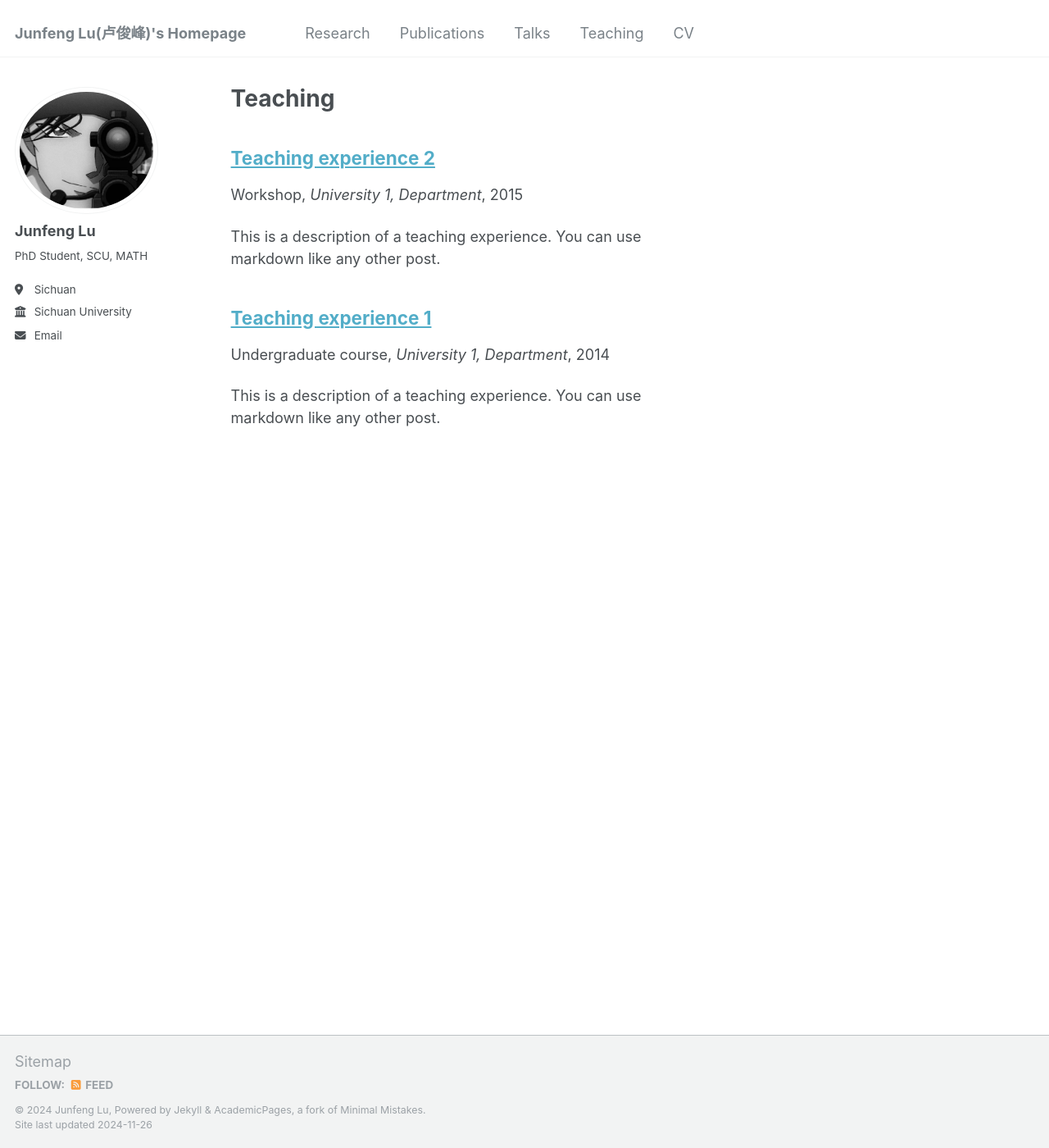
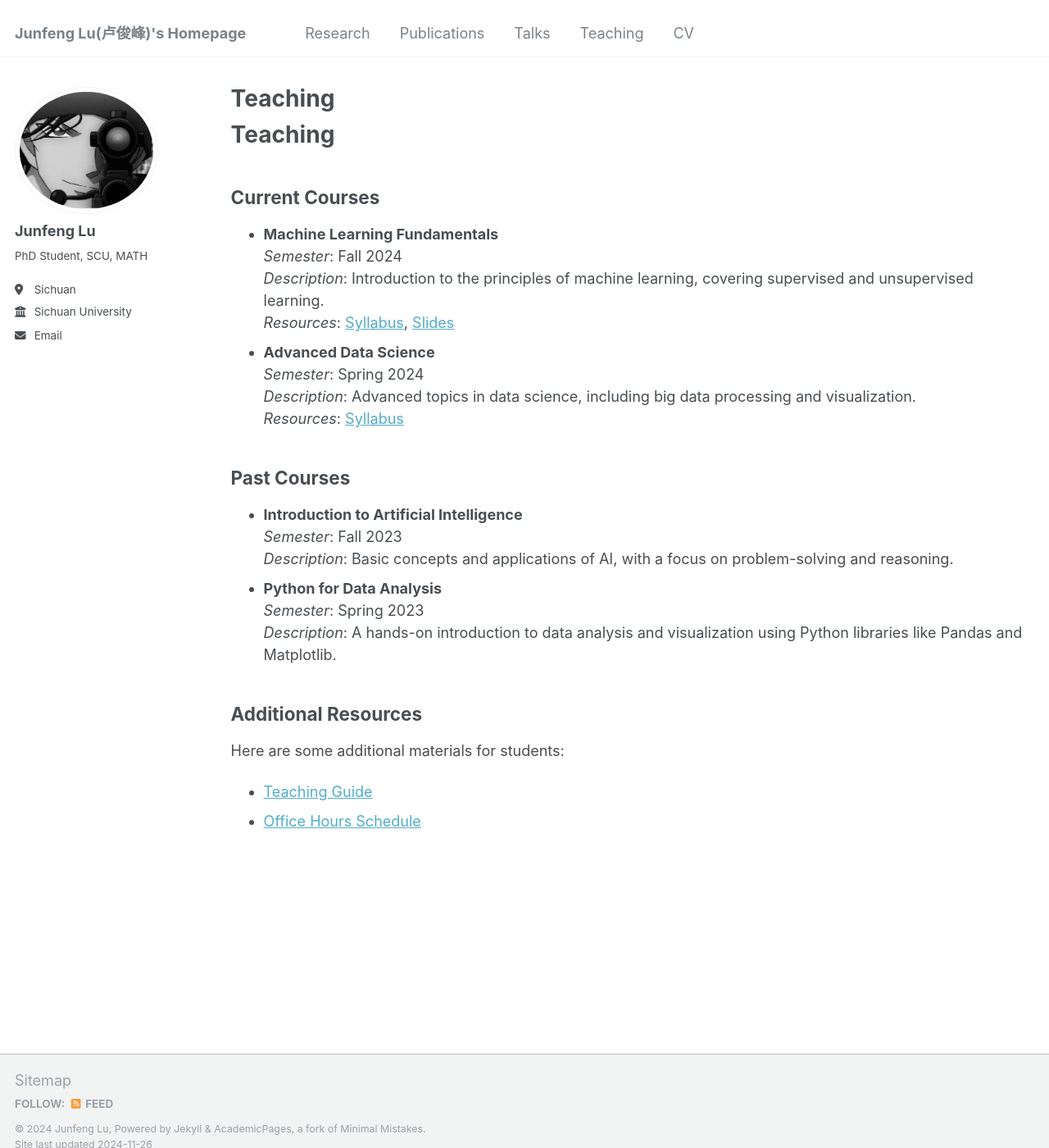
Before and after one commit to JunFengLu1/JunFengLu1.github.io, a Jekyll site: the page built from _pages/teaching.html, in a window 1280 px wide and 1400 px high. Shown: the whole window at 82% size. Built offline with Jekyll 4.4.1, drawn with Linux system fonts in a browser that asks for light colours.

Commit message:
Update teaching.html

```diff
--- a/_pages/teaching.html
+++ b/_pages/teaching.html
@@ -4,9 +4,31 @@ title: "Teaching"
 permalink: /teaching/
 author_profile: true
 ---
+<!doctype html>
+<html>
+<head>
+<meta charset='UTF-8'><meta name='viewport' content='width=device-width initial-scale=1'>
+<title>teaching</title>
+</head>
+<body><h1 id='teaching'>Teaching</h1>
+<h2 id='current-courses'>Current Courses</h2>
+<ul>
+<li><strong>Machine Learning Fundamentals</strong><br/><em>Semester</em>: Fall 2024<br/><em>Description</em>: Introduction to the principles of machine learning, covering supervised and unsupervised learning.<br/><em>Resources</em>: <a href='https://example.com/syllabus'>Syllabus</a>, <a href='https://example.com/slides'>Slides</a></li>
+<li><strong>Advanced Data Science</strong><br/><em>Semester</em>: Spring 2024<br/><em>Description</em>: Advanced topics in data science, including big data processing and visualization.<br/><em>Resources</em>: <a href='https://example.com/syllabus'>Syllabus</a></li>
 
-{% include base_path %}
+</ul>
+<h2 id='past-courses'>Past Courses</h2>
+<ul>
+<li><strong>Introduction to Artificial Intelligence</strong><br/><em>Semester</em>: Fall 2023<br/><em>Description</em>: Basic concepts and applications of AI, with a focus on problem-solving and reasoning.</li>
+<li><strong>Python for Data Analysis</strong><br/><em>Semester</em>: Spring 2023<br/><em>Description</em>: A hands-on introduction to data analysis and visualization using Python libraries like Pandas and Matplotlib.</li>
 
-{% for post in site.teaching reversed %}
-  {% include archive-single.html %}
-{% endfor %}
+</ul>
+<h2 id='additional-resources'>Additional Resources</h2>
+<p>Here are some additional materials for students:</p>
+<ul>
+<li><a href='assets/files/teaching-guide.pdf'>Teaching Guide</a></li>
+<li><a href='https://example.com/office-hours'>Office Hours Schedule</a></li>
+
+</ul>
+</body>
+</html>
```
